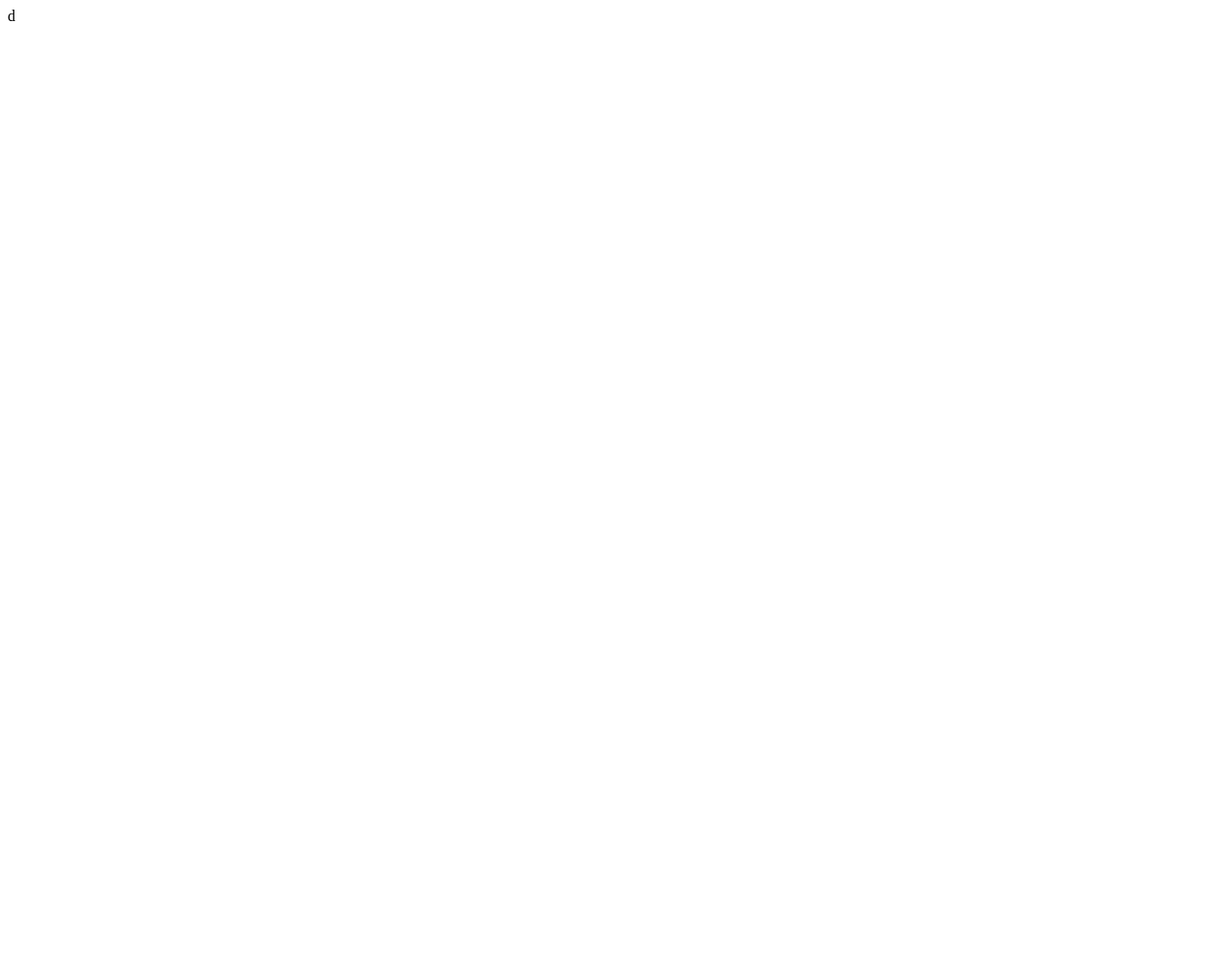
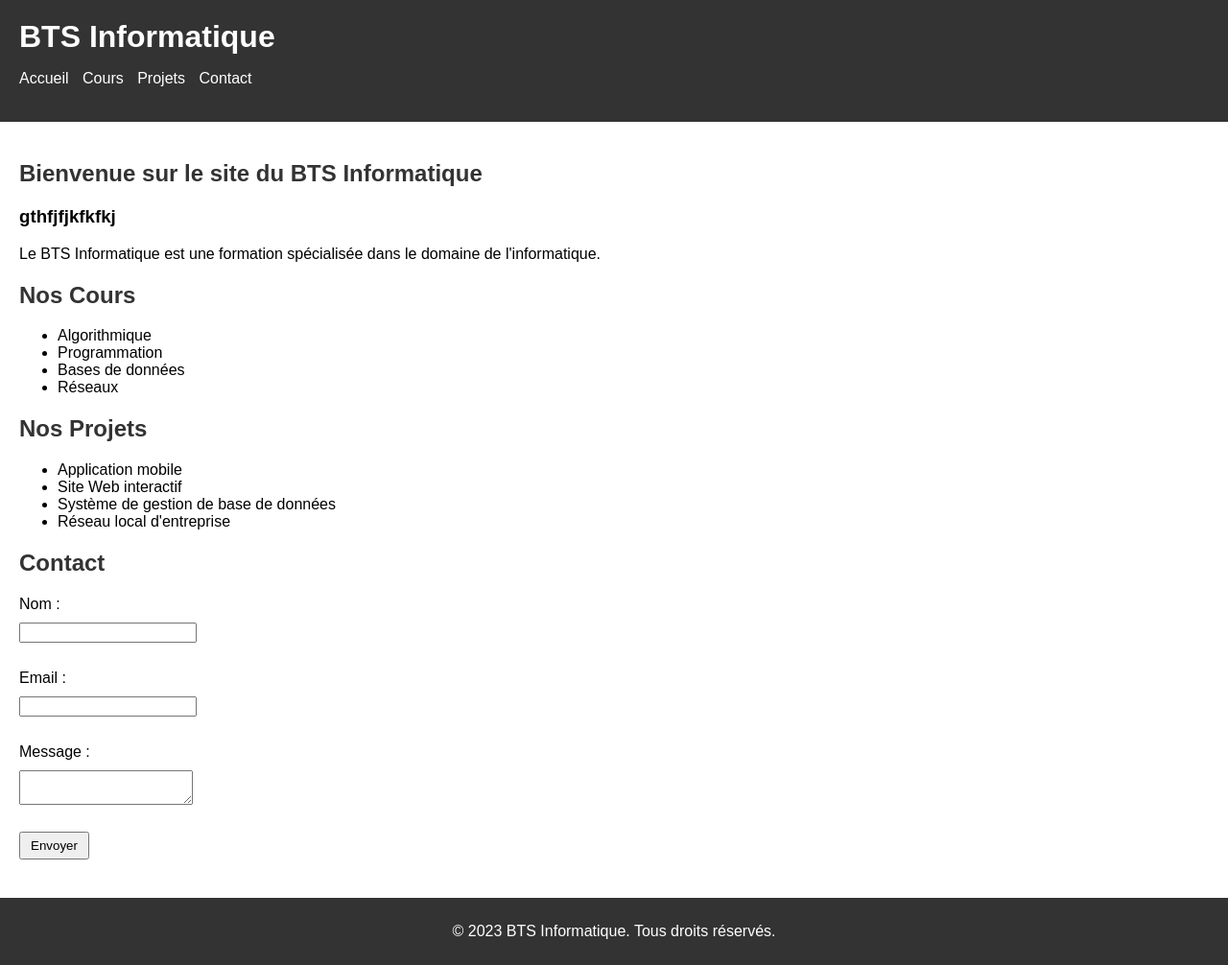
Before and after one commit to lennysmicky/site-projet-bts-2023, a plain HTML site: page index.html in a window 1280 px wide. Shown: the whole page at 96% size. Before the commit the page ends 800 px from the top, so only its background shows below. Drawn offline with Linux system fonts and the light colour scheme.

Commit message:
Update index.html

```diff
--- a/index.html
+++ b/index.html
@@ -1 +1,65 @@
-d
+<!DOCTYPE html>
+<html>
+<head>
+  <title>Site Web du BTS Informatique</title>
+  <link rel="stylesheet" type="text/css" href="style.css">
+</head>
+<body>
+  <header>
+    <h1>BTS Informatique</h1>
+    <nav>
+      <ul>
+        <li><a href="#">Accueil</a></li>
+        <li><a href="#">Cours</a></li>
+        <li><a href="#">Projets</a></li>
+        <li><a href="#">Contact</a></li>
+      </ul>
+    </nav>
+  </header>
+
+  <main>
+    <section>
+      <h2>Bienvenue sur le site du BTS Informatique</h2>
+      <h3>gthfjfjkfkfkj</h3>
+      <p>Le BTS Informatique est une formation spécialisée dans le domaine de l'informatique.</p>
+    </section>
+
+    <section>
+      <h2>Nos Cours</h2>
+      <ul>
+        <li>Algorithmique</li>
+        <li>Programmation</li>
+        <li>Bases de données</li>
+        <li>Réseaux</li>
+      </ul>
+    </section>
+
+    <section>
+      <h2>Nos Projets</h2>
+      <ul>
+        <li>Application mobile</li>
+        <li>Site Web interactif</li>
+        <li>Système de gestion de base de données</li>
+        <li>Réseau local d'entreprise</li>
+      </ul>
+    </section>
+
+    <section>
+      <h2>Contact</h2>
+      <form>
+        <label for="name">Nom :</label>
+        <input type="text" id="name" name="name" required><br>
+        <label for="email">Email :</label>
+        <input type="email" id="email" name="email" required><br>
+        <label for="message">Message :</label>
+        <textarea id="message" name="message" required></textarea><br>
+        <input type="submit" value="Envoyer">
+      </form>
+    </section>
+  </main>
+
+  <footer>
+    <p>&copy; 2023 BTS Informatique. Tous droits réservés.</p>
+  </footer>
+</body>
+</html>
```
